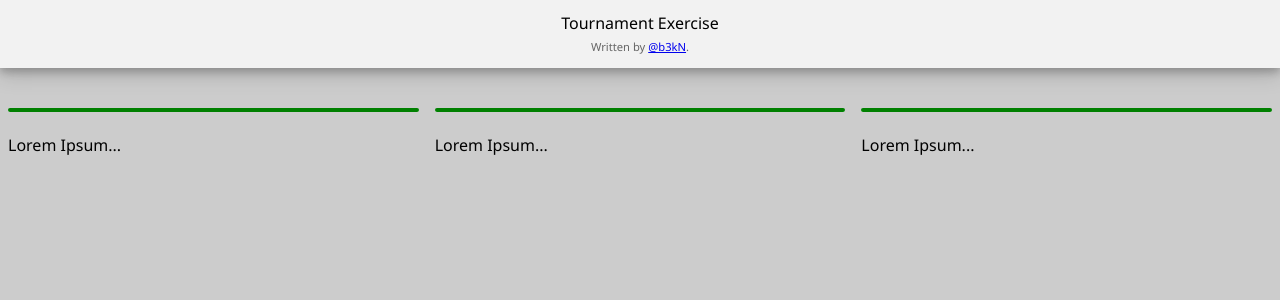
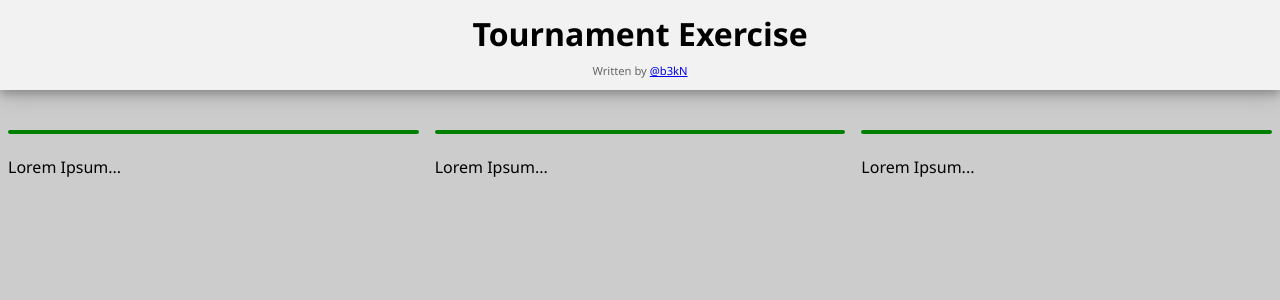
Before and after one commit to b3kN/teo-tournament-exercise, a React (Create React App) app: page / in a window 1280 px wide. Shown: the top 300 px of the page. Built offline with nearby package versions, Linux system fonts and the light colour scheme; no server answers.

Commit message:
Updates to display and functionality of Header Component

```diff
--- a/src/components/Header.js
+++ b/src/components/Header.js
@@ -1,13 +1,11 @@
 import React from 'react';
 
 const Header = props => (
-	<header style={{ marginBottom: 10 }}>
-		<div>
-			<span className="header"> {props.title} </span>
-		</div>
+	<header>
+		<h1> {props.title} </h1>
 
-		<div className="subheader-body">
-			<span className="subheader"> Written by <a className="link" href="https://github.com/b3kN">@b3kN</a>. </span>
+		<div className="subheader">
+			Written by <a href="https://github.com/b3kN">@b3kN</a>
 		</div>
 	</header>
 );
```
